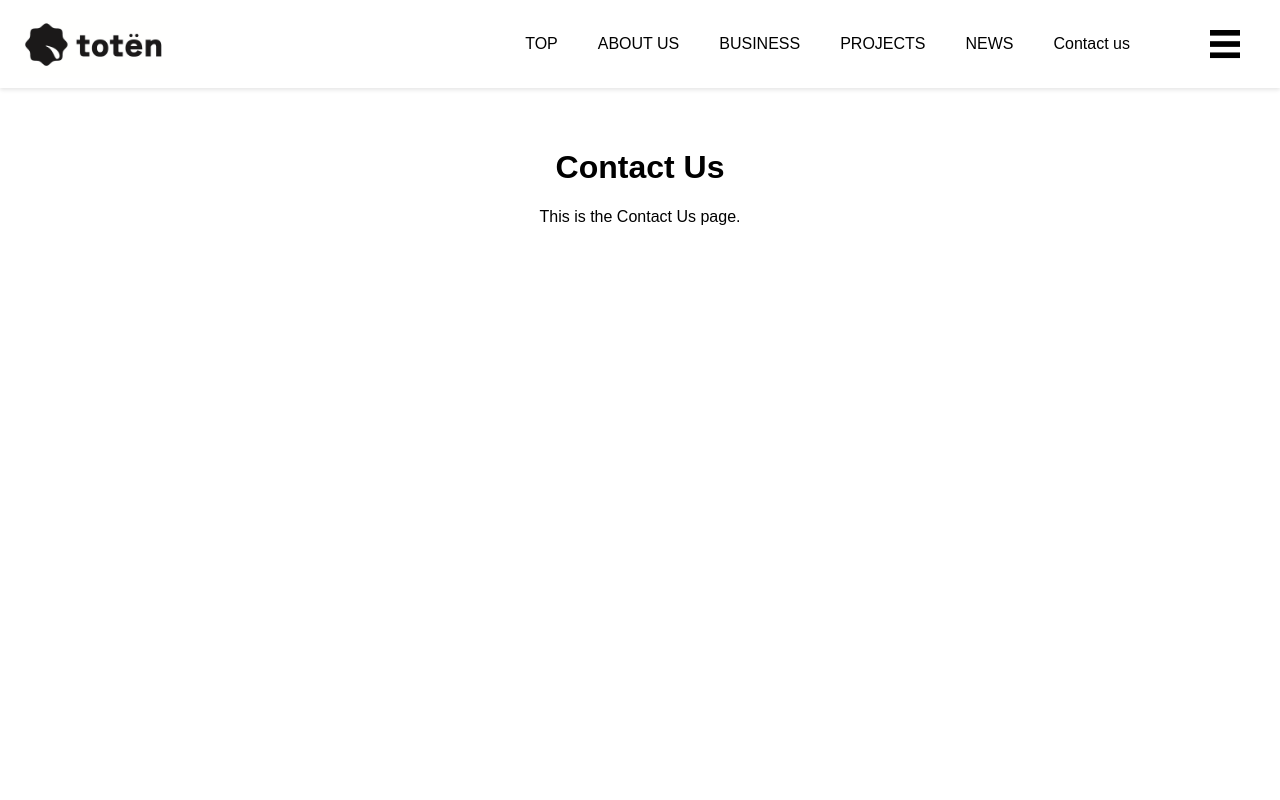
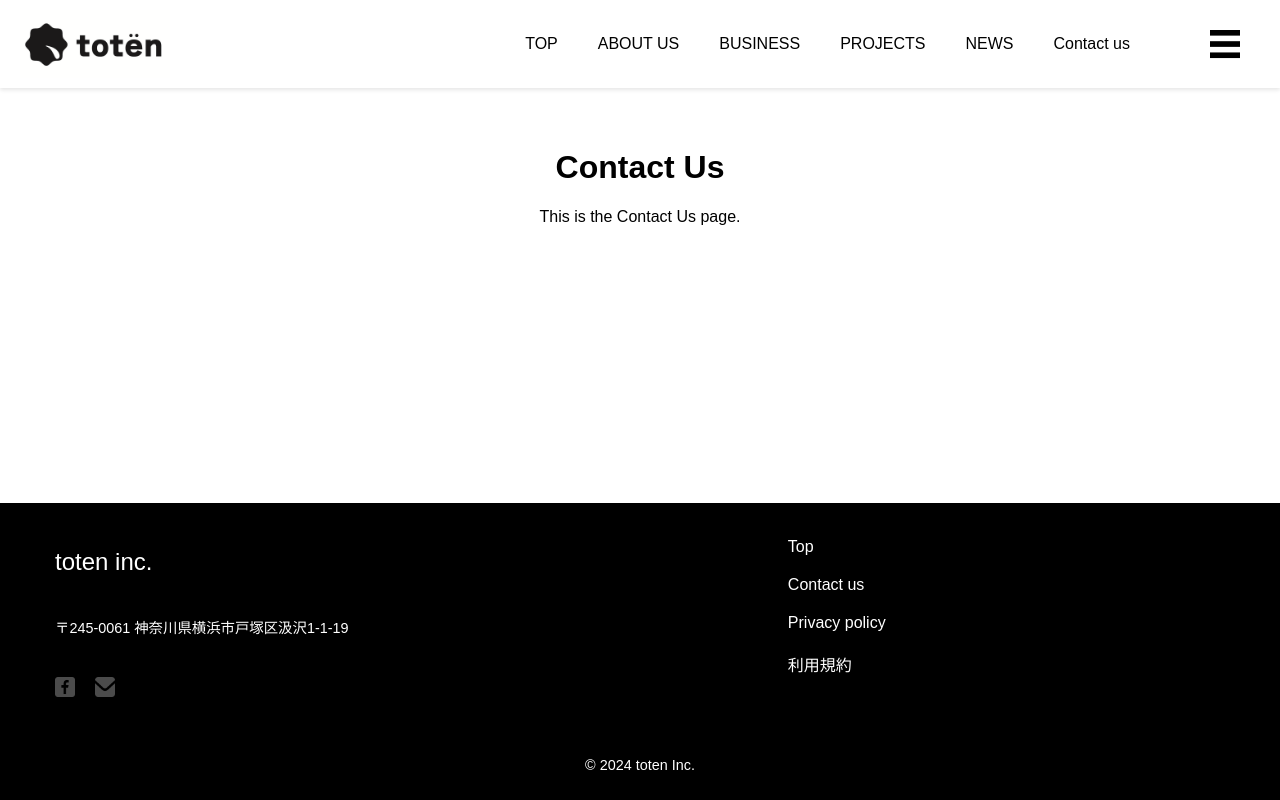
Before and after one commit to yukawa41/toten_HP-, a React (Create React App) app: page /contact-us in a window 1280 px wide. Built offline with nearby package versions, Linux system fonts and the light colour scheme; a small style sheet from the web is missing.

Commit message:
フッターができた

```diff
--- a/public/index.html
+++ b/public/index.html
@@ -10,40 +10,28 @@
     content="Web site created using create-react-app"
   />
   <link rel="apple-touch-icon" href="%PUBLIC_URL%/logo192.png" />
-    <!--
-      manifest.json provides metadata used when your web app is installed on a
-      user's mobile device or desktop. See https://developers.google.com/web/fundamentals/web-app-manifest/
-    -->
   <link rel="manifest" href="%PUBLIC_URL%/manifest.json" />
-    <!--
-      Notice the use of %PUBLIC_URL% in the tags above.
-      It will be replaced with the URL of the `public` folder during the build.
-      Only files inside the `public` folder can be referenced from the HTML.
-
-      Unlike "/favicon.ico" or "favicon.ico", "%PUBLIC_URL%/favicon.ico" will
-      work correctly both with client-side routing and a non-root public URL.
-      Learn how to configure a non-root public URL by running `npm run build`.
-    -->
   <link
     rel="stylesheet"
-    href="https://cdnjs.cloudflare.com/ajax/libs/font-awesome/5.15.3/css/all.min.css"
-    integrity="sha384-iKbI8I+5fth1sDC++rBZgTiqf5bbN4N5a0a2d3B7r0NOhrI0qer7H5o8gN91sW5V"
+    href="https://cdn.jsdelivr.net/npm/@fortawesome/fontawesome-free@5.15.4/css/all.min.css"
+    integrity="sha384-rOA1PnstxnOBLzCLyn1jErj8E5dttDnhK5GsH4GkU5JvP5pFAF1kWjQd8ueoobQ"
     crossorigin="anonymous"
   />
   <title>React App</title>
+  <script>
+    if ('serviceWorker' in navigator) {
+      window.addEventListener('load', function() {
+        navigator.serviceWorker.getRegistrations().then(function(registrations) {
+          for (let registration of registrations) {
+            registration.unregister();
+          }
+        });
+      });
+    }
+  </script>
 </head>
 <body>
   <noscript>You need to enable JavaScript to run this app.</noscript>
   <div id="root"></div>
-    <!--
-      This HTML file is a template.
-      If you open it directly in the browser, you will see an empty page.
-
-      You can add webfonts, meta tags, or analytics to this file.
-      The build step will place the bundled scripts into the <body> tag.
-
-      To begin the development, run `npm start` or `yarn start`.
-      To create a production bundle, use `npm run build` or `yarn build`.
-    -->
 </body>
 </html>
--- a/src/App.css
+++ b/src/App.css
@@ -3,6 +3,7 @@ body {
   padding: 0;
   font-family: Arial, sans-serif;
   padding-top: 68px; /* ヘッダーの高さ分だけ余白を追加 */
+  padding-bottom: 100px; /* フッターの高さ分だけ余白を追加 */
 }
 
 header {
--- a/src/App.jsx
+++ b/src/App.jsx
@@ -1,6 +1,7 @@
 import React from 'react';
 import { BrowserRouter as Router, Route, Routes } from 'react-router-dom';
 import Header from './components/Header';
+import Footer from './components/Footer'; // フッターコンポーネントをインポート
 import Home from './pages/Home';
 import AboutUs from './pages/AboutUs';
 import Business from './pages/Business';
@@ -21,6 +22,7 @@ const App = () => (
         <Route path="/news" element={<News />} />
         <Route path="/contact-us" element={<ContactUs />} />
       </Routes>
+      <Footer /> {/* フッターを追加 */}
     </div>
   </Router>
 );
--- /dev/null
+++ b/src/components/Footer.css
@@ -0,0 +1,76 @@
+.footer {
+    background-color: black;
+    color: white;
+    position: fixed; /* 画面最下部に固定 */
+    bottom: 0;
+    width: 100%;
+    left: 0; /* 左右に空白を作らない */
+    padding: 0; /* フッターのパディングを削除 */
+  }
+
+  .footer-content {
+    display: flex;
+    flex-direction: column;
+    justify-content: space-between;
+    max-width: 2560px;
+    margin: 0 auto;
+    padding: 5px; /* コンテンツ全体のパディングを調整 */
+    height: auto; /* 高さを自動に調整 */
+  }
+
+  .footer-left {
+    display: flex;
+    justify-content: space-between;
+    align-items: flex-start;
+    width: 100%; /* 左右に空白を作らない */
+    padding: 0 10px; /* 左右のパディングを追加 */
+  }
+
+  .footer-company {
+    text-align: left; /* 左揃えに変更 */
+  }
+
+  .footer-company-name {
+    font-size: 1.5em; /* 文字サイズを少し小さく変更 */
+    margin-bottom: 0px; /* スペースを削除 */
+  }
+
+  .footer-company-address {
+    font-size: 0.9em; /* 文字サイズを少し小さく変更 */
+    margin-bottom: 0px; /* スペースを削除 */
+  }
+
+  .footer-social-icons {
+    display: flex;
+    justify-content: flex-start; /* 左揃えに変更 */
+    gap: 20px; /* アイコン間のスペースをさらに減らす */
+    margin-top: 0px; /* スペースを削除 */
+  }
+
+  .social-icon {
+    width: 20px; /* アイコンのサイズを維持 */
+    height: 20px;
+  }
+
+  .footer-links {
+    text-align: left; /* 左揃えに変更 */
+    margin-left: auto;
+    margin-right: auto;
+    width: fit-content; /* コンテンツ幅に合わせる */
+  }
+
+  .footer-link {
+    display: block;
+    color: white;
+    text-decoration: none;
+    margin-bottom: 10px; /* 下マージンをさらに減らす */
+    font-size: 1.0em; /* 文字サイズを維持 */
+    padding-top: 10px; /* 上パディングをさらに減らす */
+  }
+
+  .footer-bottom {
+    text-align: center;
+    padding-top: 0px; /* 上パディングをさらに減らす */
+    font-size: 0.9em; /* コピーライトの文字サイズを少し小さく変更 */
+    padding-bottom: 2px; /* 下パディングを追加して全体の高さを抑える */
+  }
--- /dev/null
+++ b/src/components/Footer.jsx
@@ -0,0 +1,33 @@
+import React from 'react';
+import { Link } from 'react-router-dom';
+import facebookIcon from '../assets/facebook.png'; // 画像ファイルのパスを修正
+import instagramIcon from '../assets/Mail.png'; // 画像ファイルのパスを修正
+import './Footer.css';
+
+const Footer = () => (
+  <footer className="footer">
+    <div className="footer-content">
+      <div className="footer-left">
+        <div className="footer-company">
+          <div className="footer-company-name">toten inc.</div>
+          <div className="footer-company-address">〒245-0061 神奈川県横浜市戸塚区汲沢1-1-19</div>
+          <div className="footer-social-icons">
+            <img src={facebookIcon} alt="Facebook" className="social-icon" />
+            <img src={instagramIcon} alt="Mail" className="social-icon" />
+          </div>
+        </div>
+        <div className="footer-links">
+          <Link to="/" className="footer-link">Top</Link>
+          <Link to="/contact-us" className="footer-link">Contact us</Link>
+          <Link to="/privacy-policy" className="footer-link">Privacy policy</Link>
+          <Link to="/terms-of-service" className="footer-link">利用規約</Link>
+        </div>
+      </div>
+      <div className="footer-bottom">
+        <div className="footer-copyright">©︎ 2024 toten Inc.</div>
+      </div>
+    </div>
+  </footer>
+);
+
+export default Footer;
```
Also changed, not shown: src/assets/Mail.png (added), src/assets/facebook.png (added). Lines whose indentation alone changed are shown as unchanged.
